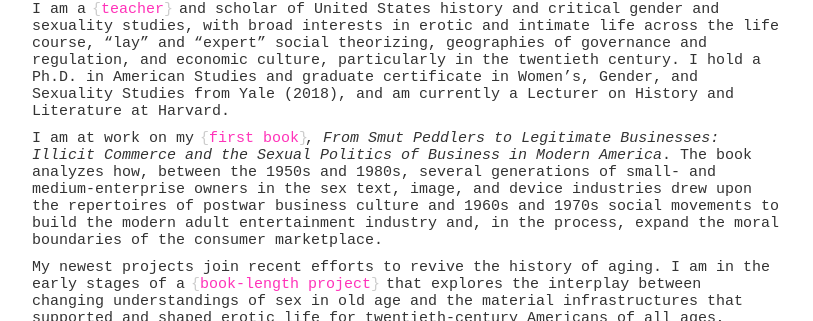
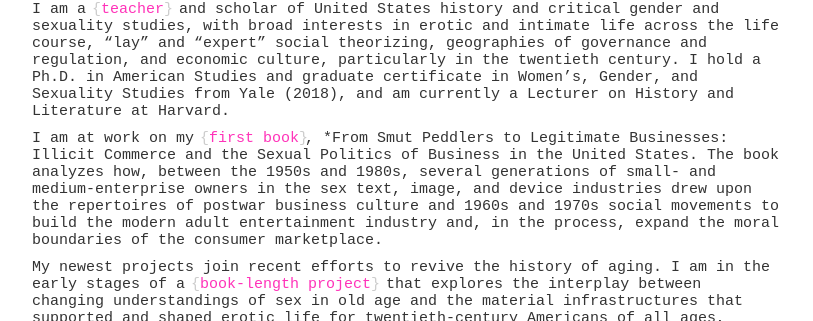
Before and after one commit to devintmm/devintmm.github.io, a Jekyll site: the page built from index.md, in a window 1280 px wide. Shown: the part 208-529 px from the top of the page, without its empty margins (233-1046 px from the left). Built offline with Jekyll 4.4.1, drawn with Linux system fonts in a browser that asks for light colours.

Commit message:
Update index.md

```diff
--- a/index.md
+++ b/index.md
@@ -3,7 +3,7 @@ layout: content
 ---
 I am a [teacher](/teaching) and scholar of United States history and critical gender and sexuality studies, with broad interests in erotic and intimate life across the life course, "lay" and "expert" social theorizing, geographies of governance and regulation, and economic culture, particularly in the twentieth century. I hold a Ph.D. in American Studies and graduate certificate in Women's, Gender, and Sexuality Studies from Yale (2018), and am currently a Lecturer on History and Literature at Harvard.
 
-I am at work on my [first book](/research), *From Smut Peddlers to Legitimate Businesses: Illicit Commerce and the Sexual Politics of Business in Modern America*. The book analyzes how, between the 1950s and 1980s, several generations of small- and medium-enterprise owners in the sex text, image, and device industries drew upon the repertoires of postwar business culture and 1960s and 1970s social movements to build the modern adult entertainment industry and, in the process, expand the moral boundaries of the consumer marketplace.
+I am at work on my [first book](/research), *From Smut Peddlers to Legitimate Businesses: Illicit Commerce and the Sexual Politics of Business in the United States. The book analyzes how, between the 1950s and 1980s, several generations of small- and medium-enterprise owners in the sex text, image, and device industries drew upon the repertoires of postwar business culture and 1960s and 1970s social movements to build the modern adult entertainment industry and, in the process, expand the moral boundaries of the consumer marketplace.
 
 My newest projects join recent efforts to revive the history of aging. I am in the early stages of a [book-length project](/research) that explores the interplay between changing understandings of sex in old age and the material infrastructures that supported and shaped erotic life for twentieth-century Americans of all ages, including residential architecture and planning, the gendered and racialized organization of labor and leisure, and state investments in health and longevity. I am also co-editing (with Amanda Ciafone and David Serlin) an issue of the Radical History Review on ["Critical Histories of Aging and Later Life"](http://www.radicalhistoryreview.org/call-for-papers/critical-histories-of-aging-and-later-life/).
 
```
